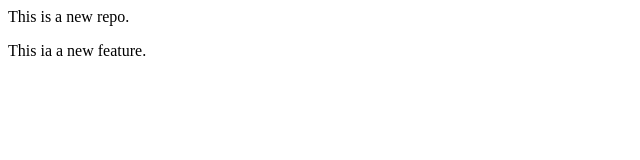
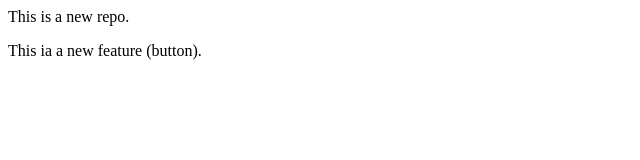
Before and after one commit to Dhruv-456/LocalRepo, a plain HTML site: page index.html in a window 1280 px wide. Shown: the full height of the page, 0-640 px from the left. Drawn offline with Linux system fonts and the light colour scheme.

Commit message:
Add Button

```diff
--- a/index.html
+++ b/index.html
@@ -1,2 +1,2 @@
 <p>This is a new repo.</p>
-<p>This ia a new feature.</p>
+<p>This ia a new feature (button).</p>
```
